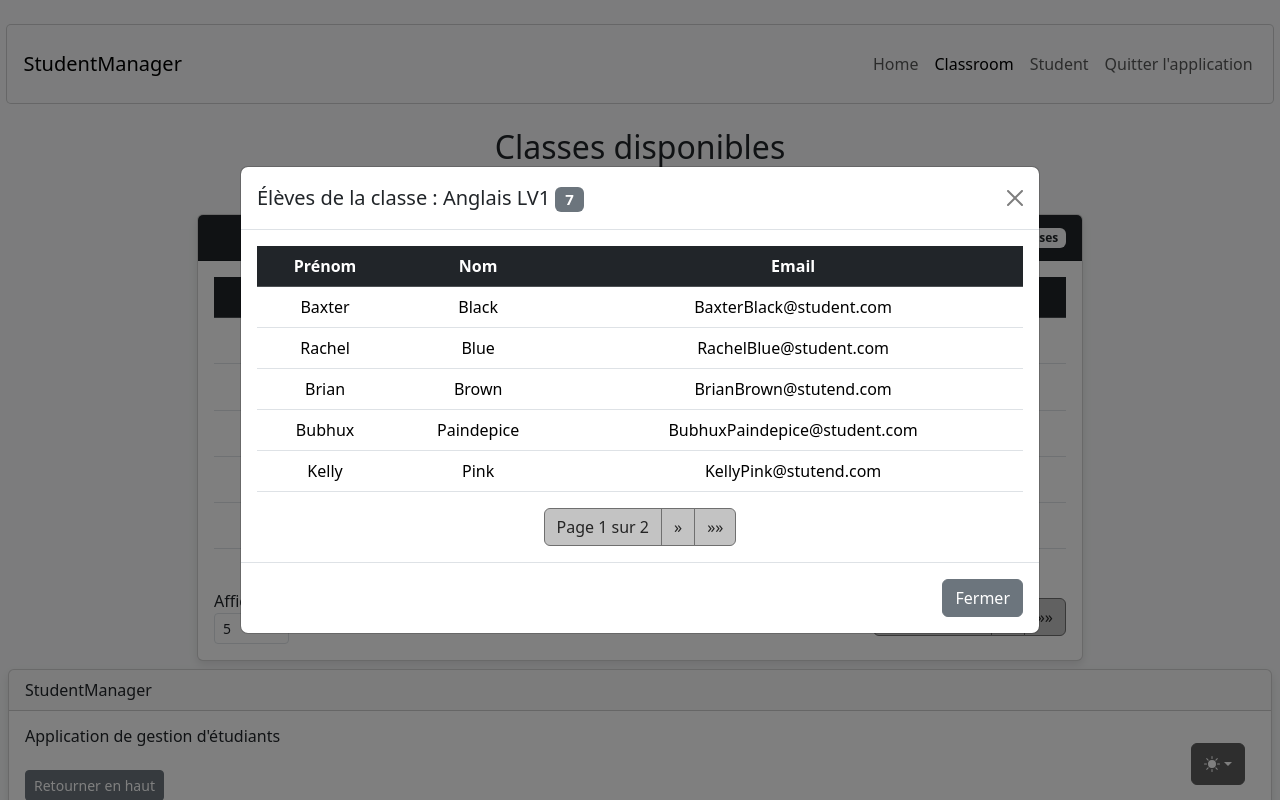
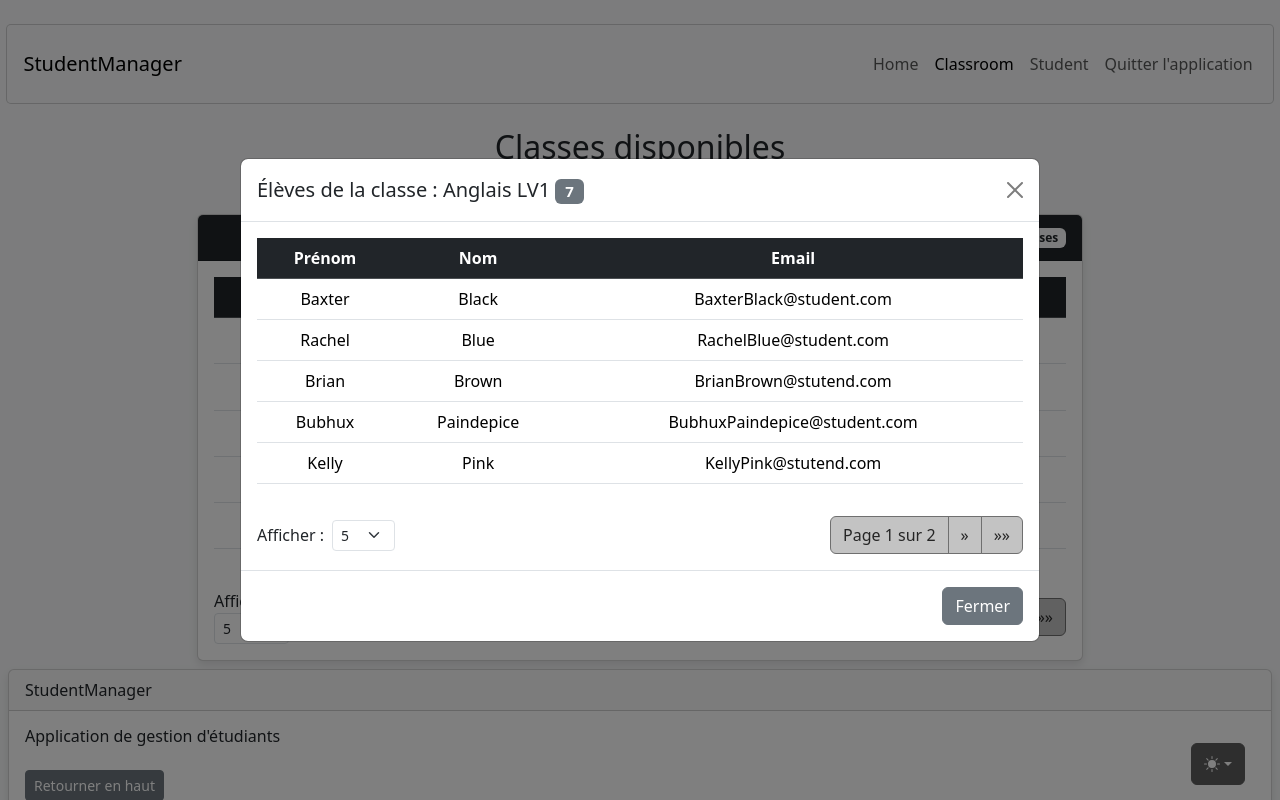
Before and after one commit to Bubhux/StudentManager-Web-App, a Django app: page /classroom/display/ in a window 1280 px wide, after a click on "Voir les élèves". Run offline with Django 5.2, Linux system fonts and the light colour scheme; data comes from the database, SQL or seed files in the repository; some libraries are stand-ins or nearby versions.

Commit message:
Mise à jour V.10.2  On branch development  Your branch is up to date with 'origin/development'.
 Changes to be committed:
	modified:   classroom/templates/classroom/display_classrooms.html
	modified:   classroom/templates/classroom/students_modal_content.html

```diff
--- a/classroom/templates/classroom/display_classrooms.html
+++ b/classroom/templates/classroom/display_classrooms.html
@@ -73,6 +73,11 @@
         justify-content: space-between;
         align-items: center;
         flex-wrap: wrap;
+    }
+
+    .students-per-page-select {
+        width: auto;
+        display: inline-block;
     }
 </style>
 
@@ -282,6 +287,26 @@
                     });
             });
 
+            // Gestion du changement du nombre d'élèves par page
+            document.addEventListener('change', function (e) {
+                const select = e.target.closest('.students-per-page-select');
+                if (!select) return;
+
+                const modalBody = select.closest('.modal-body');
+                const url = select.dataset.url + '?students_page=1&students_per_page=' + select.value;
+
+                modalBody.innerHTML = '<div class="text-center py-3"><div class="spinner-border" role="status"><span class="visually-hidden">Chargement...</span></div></div>';
+
+                fetch(url, { headers: { 'X-Requested-With': 'XMLHttpRequest' } })
+                    .then(function (response) { return response.json(); })
+                    .then(function (data) {
+                        modalBody.innerHTML = data.html;
+                    })
+                    .catch(function () {
+                        modalBody.innerHTML = '<div class="alert alert-danger mb-0">Erreur de chargement.</div>';
+                    });
+            });
+
         });
         </script>
 </body>
--- a/classroom/templates/classroom/students_modal_content.html
+++ b/classroom/templates/classroom/students_modal_content.html
@@ -20,9 +20,24 @@
     </table>
 </div>
 
+<!-- Barre : sélecteur "Afficher N" + pagination -->
+<div class="d-flex justify-content-between align-items-center flex-wrap mt-3">
+
+    <!-- Sélecteur du nombre d'élèves par page -->
+    <div class="d-flex align-items-center">
+        <label for="studentsPerPage{{ classroom.id }}" class="me-2 mb-0">Afficher :</label>
+        <select id="studentsPerPage{{ classroom.id }}" class="form-select form-select-sm students-per-page-select"
+            data-url="{% url 'classroom_students_partial' classroom.id %}" style="width: auto;">
+            {% for option in students_per_page_options %}
+            <option value="{{ option }}" {% if students_per_page == option %}selected{% endif %}>{{ option }}</option>
+            {% endfor %}
+        </select>
+    </div>
+
+    <!-- Pagination -->
     {% if students_page_obj.paginator.num_pages > 1 %}
     <nav aria-label="Pagination des élèves">
-    <ul class="pagination justify-content-center mb-0">
+        <ul class="pagination mb-0">
             {% if students_page_obj.has_previous %}
             <li class="page-item">
                 <a class="page-link students-page-link" href="#"
@@ -62,6 +77,8 @@
     </nav>
     {% endif %}
 
+</div>
+
 {% else %}
 <div class="alert alert-info mb-0" role="alert">
     Aucun élève n'est inscrit dans cette classe.
```
Lines whose indentation alone changed are shown as unchanged.
